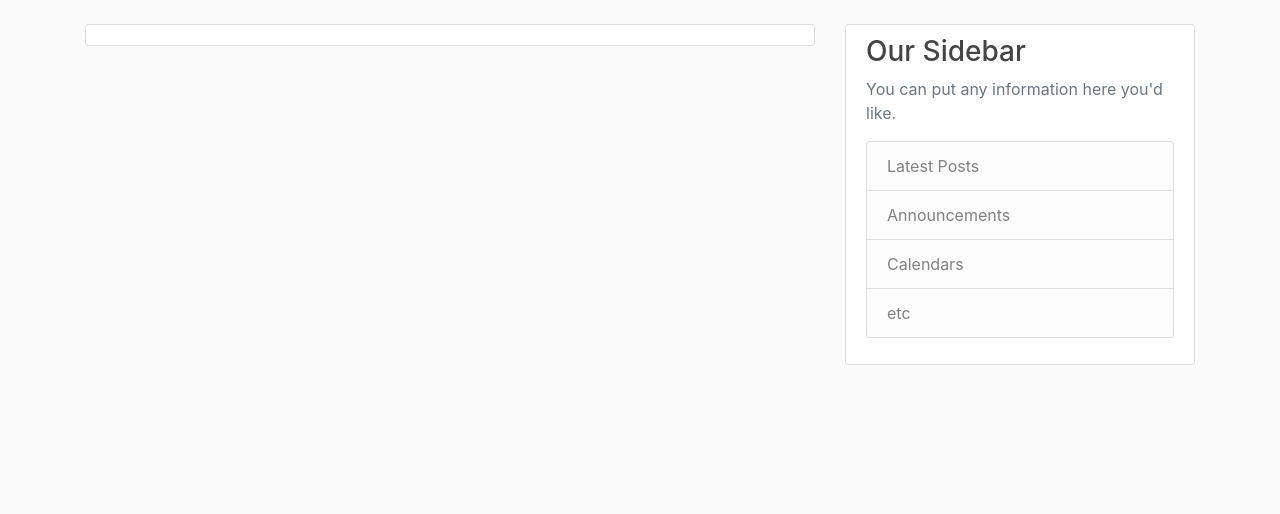
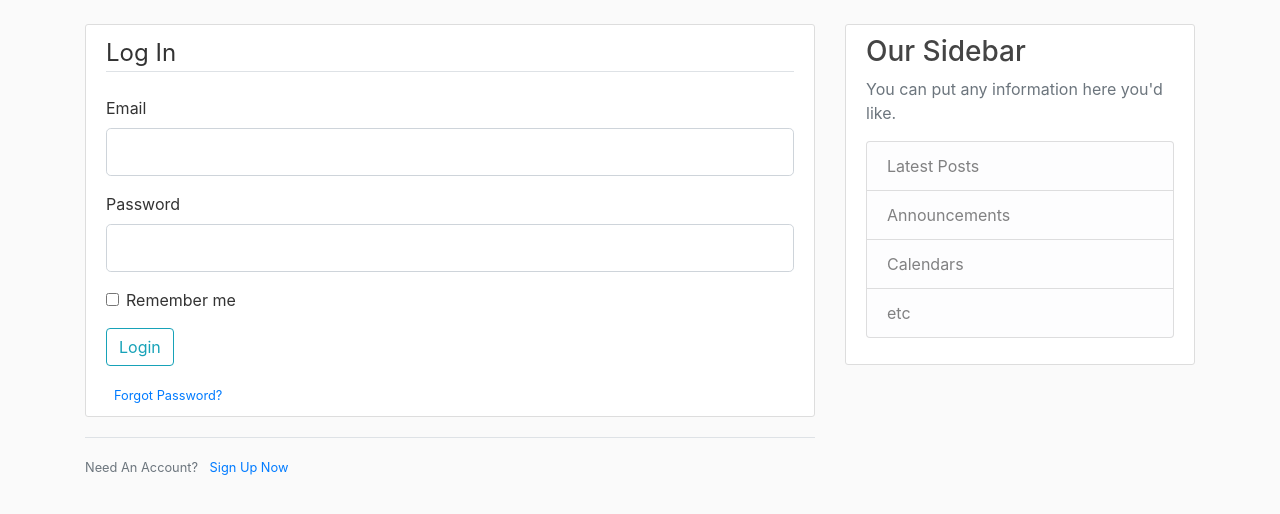
Before and after one commit to thorleif21/flaskdemo, a Flask app: page /login in a window 1280 px wide. Shown: the part 56-570 px from the top of the page. Run offline with Flask 2, Linux system fonts and the light colour scheme; some libraries are stand-ins or nearby versions.

Commit message:
part 3 af videoi

```diff
--- a/blog_demo.py
+++ b/blog_demo.py
@@ -42,9 +42,15 @@ def register():
     return render_template('register.html', title='Register', form=form)
 
 
-@app.route('/login')
+@app.route("/login", methods=['GET', 'POST'])
 def login():
     form = LoginForm()
+    if form.validate_on_submit():
+        if form.email.data == 'admin@blog.com' and form.password.data == 'password':
+            flash('You have been logged in!', 'success')
+            return redirect(url_for('home'))
+        else:
+            flash('Login Unsuccessful. Please check username and password', 'danger')
     return render_template('login.html', title='Login', form=form)
 
 
--- a/templates/layout.html
+++ b/templates/layout.html
@@ -24,13 +24,13 @@
           </button>
           <div class="collapse navbar-collapse" id="navbarToggle">
             <div class="navbar-nav mr-auto">
-              <a class="nav-item nav-link" href="/">Home</a>
-              <a class="nav-item nav-link" href="/about">About</a>
+              <a class="nav-item nav-link" href="{{url_for('home')}}">Home</a>
+              <a class="nav-item nav-link" href="{{url_for('about')}}">About</a>
             </div>
             <!-- Navbar Right Side -->
             <div class="navbar-nav">
-              <a class="nav-item nav-link" href="/login">Login</a>
-              <a class="nav-item nav-link" href="/register">Register</a>
+              <a class="nav-item nav-link" href="{{url_for('login')}}">Login</a>
+              <a class="nav-item nav-link" href="{{url_for('register')}}">Register</a>
             </div>
           </div>
         </div>
--- a/templates/login.html
+++ b/templates/login.html
@@ -1,8 +1,53 @@
-{% extends "layout.html"%}
-{% block content%}
+{% extends "layout.html" %}
+{% block content %}
     <div class="content-section">
-        <form action="" method="post">
-            {{form.hidden_tag()}}
+        <form method="POST" action="">
+            {{ form.hidden_tag() }}
+            <fieldset class="form-group">
+                <legend class="border-bottom mb-4">Log In</legend>
+                <div class="form-group">
+                    {{ form.email.label(class="form-control-label") }}
+                    {% if form.email.errors %}
+                        {{ form.email(class="form-control form-control-lg is-invalid") }}
+                        <div class="invalid-feedback">
+                            {% for error in form.email.errors %}
+                                <span>{{ error }}</span>
+                            {% endfor %}
+                        </div>
+                    {% else %}
+                        {{ form.email(class="form-control form-control-lg") }}
+                    {% endif %}
+                </div>
+                <div class="form-group">
+                    {{ form.password.label(class="form-control-label") }}
+                    {% if form.password.errors %}
+                        {{ form.password(class="form-control form-control-lg is-invalid") }}
+                        <div class="invalid-feedback">
+                            {% for error in form.password.errors %}
+                                <span>{{ error }}</span>
+                            {% endfor %}
+                        </div>
+                    {% else %}
+                        {{ form.password(class="form-control form-control-lg") }}
+                    {% endif %}
+                </div>
+                <div class="form-check">
+                    {{ form.remember(class="form-check-input") }}
+                    {{ form.remember.label(class="form-check-label") }}
+                </div>
+            </fieldset>
+            <div class="form-group">
+                {{ form.submit(class="btn btn-outline-info") }}
+            </div>
+            <small class="text-muted ml-2">
+                <a href="#">Forgot Password?</a>
+            </small>
         </form>
     </div>
-{% endblock content%}
+    <div class="border-top pt-3">
+        <small class="text-muted">
+            Need An Account? <a class="ml-2" href="{{ url_for('register') }}">Sign Up Now</a>
+        </small>
+    </div>
+{% endblock content %}
+© 2020 GitHub, Inc.
```
Also changed, not shown: templates/register.html (+65 -27 lines).
